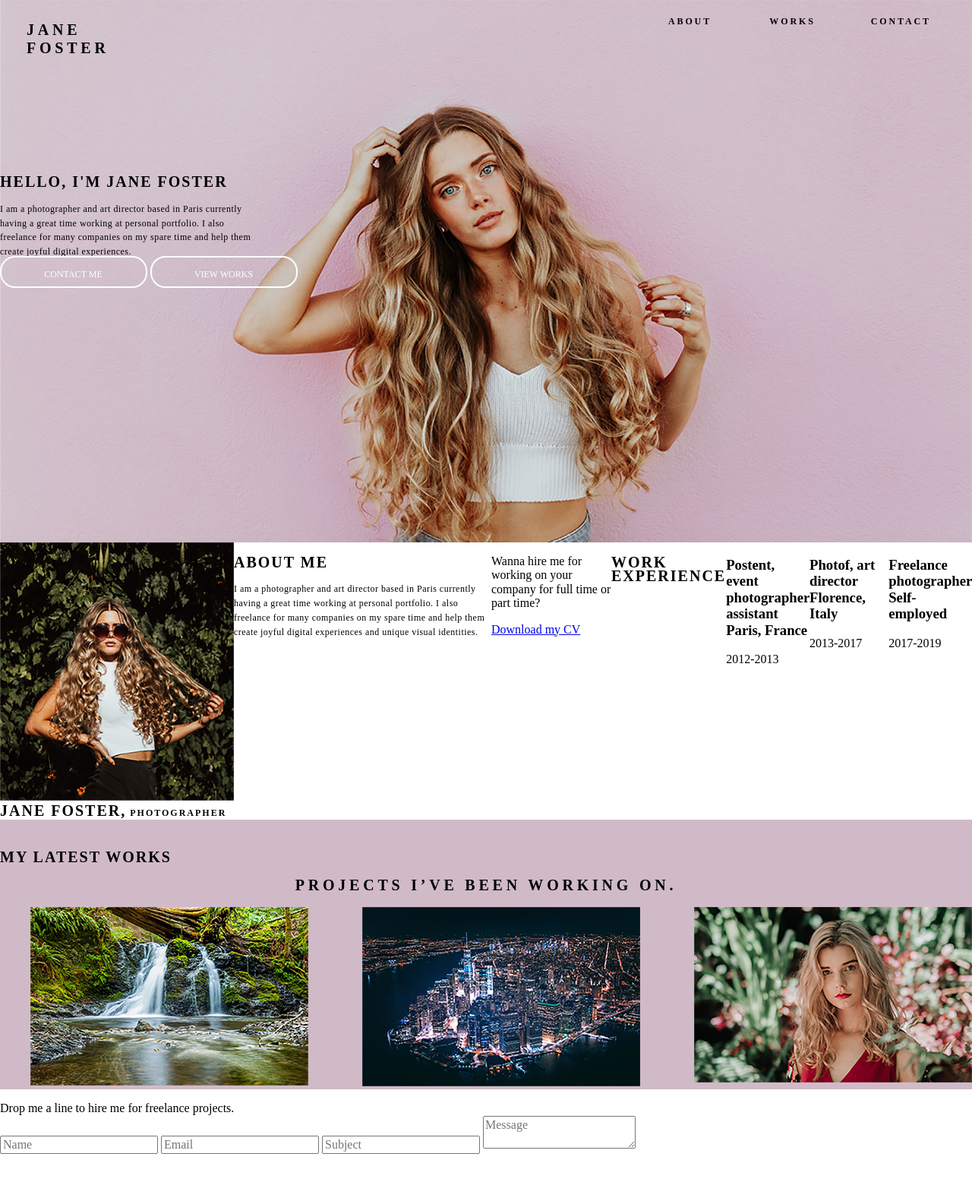
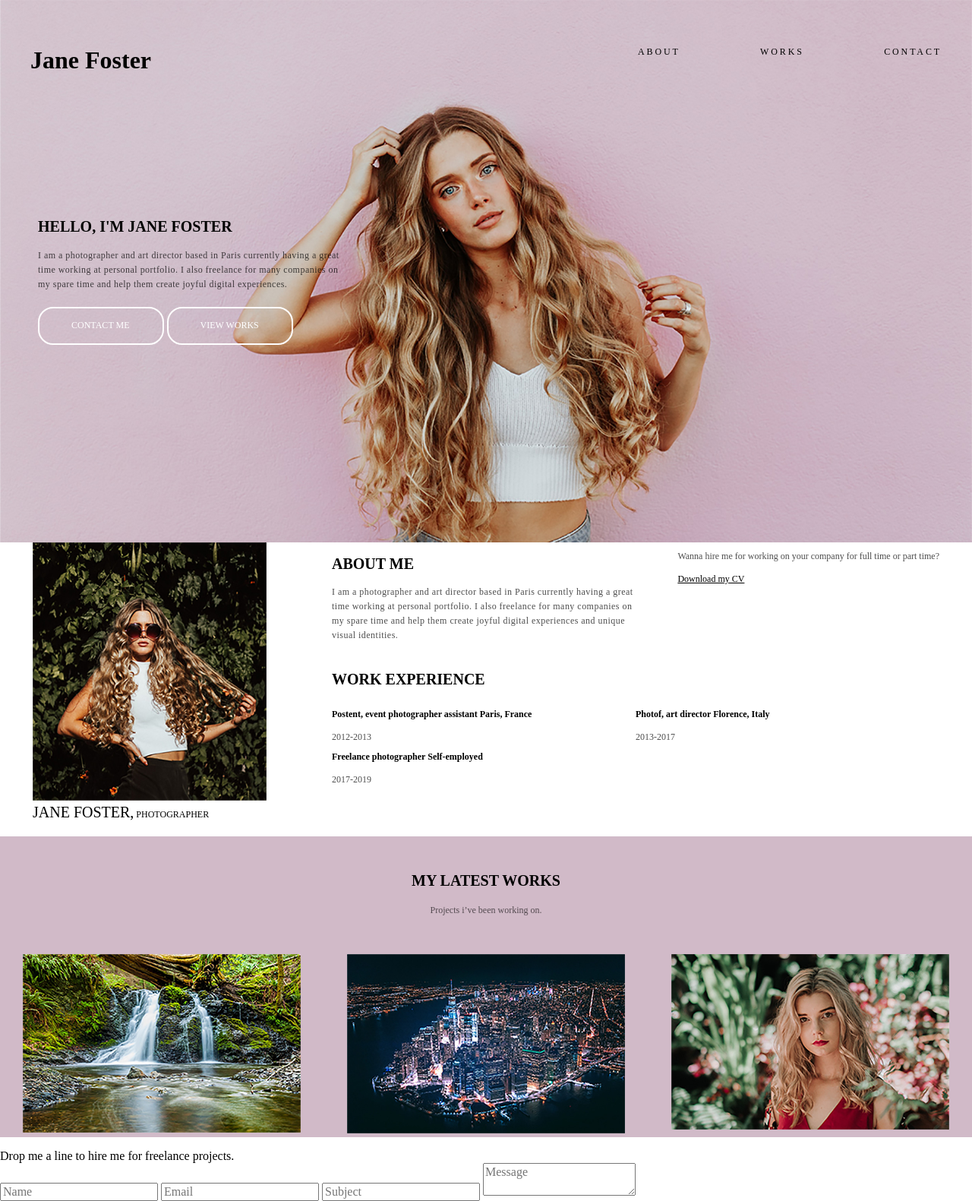
Before and after one commit to Alexandr198101/portfolio, a plain HTML site: page index.html in a window 1280 px wide. Shown: the whole page at 76% size. Before the commit the page ends 1519 px from the top, so only its background shows below. Drawn offline with Linux system fonts and the light colour scheme.

Commit message:
task24092019

```diff
--- a/index.html
+++ b/index.html
@@ -12,9 +12,9 @@
 				<h1 class="title">Jane Foster</h1>
 				<nav>
 					<ul class="links">
-						<li class="lin-about">About</li>
-						<li class="lin-works">Works</li>
-						<li class="lin-contact">contact</li>
+						<li>About</li>
+						<li>Works</li>
+						<li>contact</li>
 					</ul>
 				</nav>
 			</div>
@@ -28,49 +28,52 @@
 		</header>
 		<main>
 
-			<section class="сontainer-section1">
+			<section class="сontainer-about">
 				<div>
 					<img src="./foto/About.jpg"
 					srcset="foto/layer-4@2x.jpg" class="portfolio-image">
 					<br/>
 					<span class="subtitle">JANE FOSTER,<span class="subtitle-small"> photographer</span></span>
 				</div>
-					<div class="about-Me-container">
-						<div class="column1">
+				<div class="about-Me-container">
+					<div class="about-me">
+						<div>
 							<h2 class="subtitle">About Me</h2>
 							<p class="about">I am a photographer and art director based in Paris currently having a great time working at personal portfolio. I also freelance for many companies on my spare time and help them create joyful digital experiences and unique visual identities.</p>
 						</div>
-						<div class="column1">
-							<p>Wanna hire me for working on your company for full time or part time?</p>
-							<a href="#">Download my CV</a>
+						<div>
+							<p class="hire-me">Wanna hire me for working on your company for full time or part time?</p>
+							<a href="#" class="download">Download my CV</a>
 						</div>
+					</div>
+					<div>
 						<h2 class="subtitle">work experience</h2>
 						<div class="row">
 							<div class="column">
-								<h3>Postent, event photographer assistant
-								Paris, France</h3>
-								<span>2012-2013</span>
+								<h3 class="work-title">Postent, event photographer assistant Paris, France</h3>
+								<span class="year">2012-2013</span>
 							</div>
 							<div class="column">
-								<h3>Photof, art director
-								Florence, Italy</h3>
-								<span>2013-2017</span>
-							</div>
-							<div class="column">
-								<h3>Freelance photographer
-								Self-employed</h3>
-								<span>2017-2019</span>
+								<h3 class="work-title">Photof, art director Florence, Italy</h3>
+								<span class="year">2013-2017</span>
 							</div>
 						</div>
+						<div class="row">
+							<div class="column">
+						<h3 class="work-title">Freelance photographer Self-employed</h3>
+						<span class="year">2017-2019</span>
+						</div>
 					</div>
-				</section>
+					</div>
+				</div>
+			</section>
 
-				<section class="container-section2">
-					<div class="foto title">
+				<section class="container-works">
+					<div class="foto">
 					<h2 class="subtitle">my latest works</h2>
-					<span>Projects i’ve been working on.</span>
+					<span class="foto-text">Projects i’ve been working on.</span>
 					</div>
-					<ul class="links2">
+					<ul class="links-foto">
 						<li><img src="foto/water.jpg" alt="water" width="366"></li>
 						<li><img src="foto/city.jpg" alt="city" width="366"></li>
 						<li><img src="foto/girl.jpg" alt="girl" width="366"></li>
--- a/style.css
+++ b/style.css
@@ -1,69 +1,15 @@
                               /****** HEADER ******/
-@font-face {
-	src: url('fonts/PoppinsReg.ttf');
-	font-family: 'Popins';
-	font-weight: 400;
-}
-.body {
-	width: 1199px;
-}
-
 .header {
     background-image: url("foto/fon_girl.jpg");
     background-repeat: no-repeat;
     background-size: cover;
     display: block;
     height: 714px;
+    position: relative;
  }
 
-
  .title {
-	font-size: 20px;
-	text-transform: uppercase;
-	line-height: 1.18;
-	letter-spacing: 4.78px;
-	height: 39px;
-	width: 100px;
-	display: inline;
-	margin-top: 28px;
-	margin-left: 35px;
-	font-family: Poppins;
-	font-weight: 600;
-	font-style: normal;
-	font-stretch: normal;
-	/*text-align: left;*/
-	color: #000000;
-}
-
-.lin-about {
-	width: 52px;
-	height: 9px;
-	/*position: relative;
-	padding: 42px 243px 663px 904px;*/
-	display: flex;
-	flex: 50%;
-
-}
-
-.lin-works {
-	width: 55px;
-	height: 9px;
-	/*margin: 42px 243px 663px 904px;*/
-	display: flex;
-	flex: 50%;
-}
-
-.lin-contact {
-	width: 75px;
-	height: 9px;
-	/*margin: 42px 243px 663px 904px;*/
-	display: flex;
-	flex: 50%;
-}
-
-.menu-container {
-	display: flex;
-	justify-content: space-between;
+ 	padding: 40px 0 0 40px;
  }
 
  .links {
@@ -73,66 +19,60 @@
 	justify-content: space-between;
 	width: 400px;
 	list-style-type: none;
-	font-family: Poppins;
-	font-weight: 600;
-	font-style: normal;
-	font-stretch: normal;
 	line-height: 2.79;
 	letter-spacing: 2.87px;
-	text-align: left;
-	color: #000000;
+	padding: 40px;
+}
+
+.menu-container {
+	display: flex;
+	justify-content: space-between;
 }
 
 .header-container {
-	margin: 150px 0 0 0;
+	margin: 150px 0 0 50px;
 }
 
 .subtitle {
 	font-size: 20px;
 	text-transform: uppercase;
-	font-weight: 600;
-	font-style: normal;
-	font-stretch: normal;
-	line-height: 0.93;
-	letter-spacing: 2px;
-	text-align: left;
-	color: #000000;
 }
 
 .about {
-	margin: 10px 0 0 0;
-	  width: 399px;
-  height: 71px;
-  font-family: Poppins;
+	margin: 10px 0 20px 0;
+	max-width: 400px;
 	font-size: 12px;
-  font-weight: normal;
-  font-style: normal;
-  font-stretch: normal;
 	line-height: 1.58;
 	letter-spacing: 0.48px;
-  text-align: left;
-  color: #000000;
+	color: rgba(0, 0, 0, 0.7);
+}
+
+.hire-me {
+	font-size: 12px;
+	color: rgba(0, 0, 0, 0.7);
+}
+
+.download {
+	color: #000;
+	font-size: 12px;
 }
 
 .button {
 	color: #fff;
 	border: 2px solid #fff;
-	text-align: centr;
 	font-size: 12px;
-	 width: 194px;
-  height: 42px;
 	border-radius: 20px;
 	padding: 16px 43px 16px 42px;
 	background: transparent;
 	text-transform: uppercase;
-
-	}
-                               /****** Секция 1 ********/
-.сontainer-section1 {
-	display: flex;
-	justify-content: space-between;
 }
 
+/****** Секция 1 ********/
+
+.сontainer-about {
+	display: flex;
+	justify-content: space-around;
+}
 
 .portfolio-image {
 	width: 308px;
@@ -142,16 +82,18 @@ height: 340px;
 .subtitle-small {
 	font-size: 12px;
 }
+
 .about-Me-container {
 	display: flex;
-}
-.column1 {
-	flex: 50%;
+	flex-direction: column;
 }
 
-.about {
-	max-width: 339px;
+.about-me {
+	display: flex;
+	width: 800px;
+	justify-content: space-between;
 }
+
 .row {
 	display: flex;
 }
@@ -159,17 +101,35 @@ height: 340px;
 	flex: 50%;
 }
 
+.work-title {
+	font-size: 12px;
+}
+
+.year {
+	font-size: 12px;
+	color: rgba(0, 0, 0, 0.7);
+}
+
 /****** Секция 2 ********/
-.container-section2 {
+
+.container-works {
 	text-align: center;
 	background-color: #d1bac8;
 }
 
-/*.foto title {
-	text-align: center;
-}*/
-.links2 {
+.foto {
+	padding: 30px 0;
+	margin: 20px 0;
+}
+
+.foto-text {
+	font-size: 12px;
+	color: rgba(0, 0, 0, 0.6);
+}
+
+.links-foto {
 	display: flex;
-    justify-content: space-between;
+	justify-content: space-around;
 	list-style-type: none;
+	padding: 0;
 }
```
Lines whose indentation alone changed are shown as unchanged.
